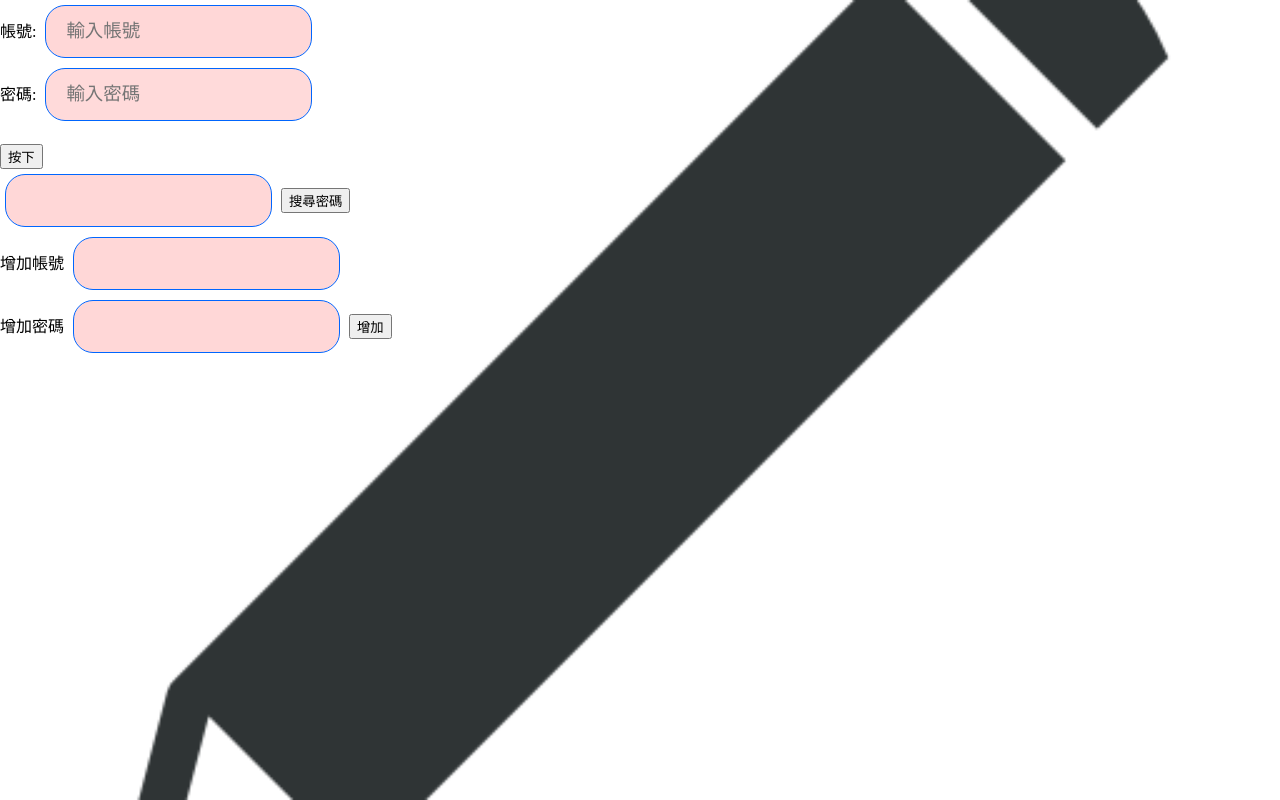
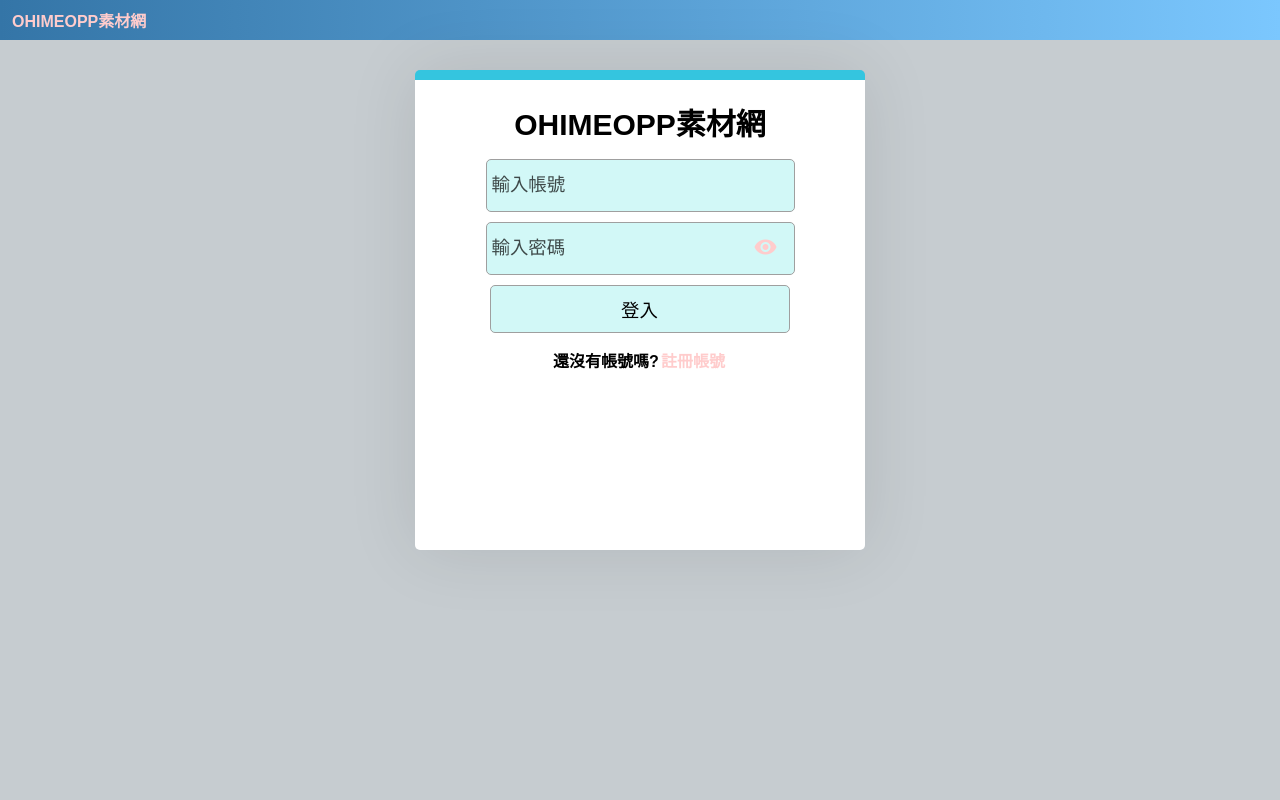
Before and after one commit to OHIMEOPP/PHP, a PHP site: page /indexAcount.php in a window 1280 px wide. Run offline with PHP 8.4, Linux system fonts and the light colour scheme; some web fonts are replaced.

Commit message:
跟新登入頁面配置 更新indexTWO頂端工具列

```diff
--- a/css/Account.css
+++ b/css/Account.css
@@ -1,5 +1,7 @@
 body {
-    background-image: url("./imageUI/uploadIMG.png");
+    /* background-image: url("./imageUI/uploadIMG.png"); */
+    background-image: none;
+    background-color: rgb(198, 204, 208);
     /* 替換為你的圖片 URL */
     background-size: cover;
     /* 自動調整背景圖片大小以填滿整個屏幕 */
@@ -13,6 +15,89 @@ body {
 
     /* padding: 20px; */
 }
+a:hover {
+    text-decoration: none;
+    color: rgb(189, 100, 100);
+    /* background-color: rgb(99, 99, 99); */
+}
+
+input {
+    box-shadow: none;
+    border: 1px solid #9f9f9f;
+    margin: 5px;
+    background-color: rgb(210, 248, 247);
+    font-size: 1.15em;
+    border-radius: 5px;
+    height: 48px;
+    width: 300px;
+    padding-left: 5px;
+    color: #222222;
+    padding-bottom: 2px;
+    font-weight: normal;
+    color: black;
+}
 input:focus {
-    background-color: #b9d3fd;
+    background-color:  rgb(210, 248, 247);
 }
+.topcontainer{
+    display: flex;
+    align-items: center;
+    position: fixed;
+    width: 100%;
+    height: 40px;
+    /* background-color:; */
+    background: linear-gradient(to right, rgb(52, 117, 167), #7bc7fe);
+}
+.topcontainer a{
+    margin: 10px;
+}
+.container1{
+    /* margin: 50px; */
+
+
+    padding: 10px;
+    width: 430px;
+    height: 450px;
+    background-color: white;
+    border-radius: 5px;
+    border-top: 10px solid #34c5df;
+    box-shadow: 0 0px 70px rgba(0, 0, 0, 0.1);
+
+    /*定位對齊*/
+    position:relative;
+    margin: auto;
+    top: 70px;
+    text-align:center;
+}
+.logintitle{
+    font-size: 30px;
+    margin: 10px;
+}
+.passwordzone{
+    position: relative;
+}
+.passwordzone a{
+    position: absolute;
+    display: flex;
+    border-radius: 5px;
+    width: 45px;
+    height: 45px;
+    /* border: #9f9f9f solid 1px; */
+    top: 7px;
+    right: 65px;
+    text-decoration: unset;
+    /* background-color: rgb(210, 248, 247); */
+
+    /* 內版面配置 */
+    justify-content: center;
+    align-items: center;
+}
+.submit{
+    cursor: pointer;
+}
+.switch-register{
+    margin: 10px;
+}
+.switch-register a{
+    cursor: pointer;
+}
--- a/indexAcount.php
+++ b/indexAcount.php
@@ -9,65 +9,63 @@ require_once 'function.php';
 <head>
     <meta charset="UTF-8">
     <!--style是css做修飾-->
+    <link href="https://fonts.googleapis.com/icon?family=Material+Icons" rel="stylesheet">
     <style>
-        <?php require_once './css/Account.css'; ?>.mainframe {
-            display: flex;
-            justify-content: center;
-        }
+        <?php
+        require_once './css/main.css';
+        require_once './css/Account.css';
 
-        input {
-            box-shadow: none;
-            border: 1px solid #0066ff;
-            margin: 5px;
-            background-color: rgb(255, 215, 215);
-            font-size: 1.15em;
-            border-radius: 20px;
-            height: 48px;
-            padding-left: 20px;
-            color: #222222;
-            padding-bottom: 2px;
-            font-weight: normal;
-            color: black;
-        }
-
-        .mainframe {
-            border-radius: 20px;
-        }
+        ?>
     </style>
 </head>
 
 <body>
-    <?php if (isset($_COOKIE['is_login']) && $_COOKIE['is_login'] == true) : //如果是已登入狀態，則跳到登入後頁面
+    <?php if (isset($_COOKIE['is_login']) && $_COOKIE['is_login'] == true): //如果是已登入狀態，則跳到登入後頁面
             header('Location: indexTWO.php?are=frontpage'); ?>
-    <?php else :
+    <?php else:
             if (isset($_SESSION['msg'])) { //沒有則回到登入頁面
                 echo "<p>" . $_SESSION['msg'] . "</p>";
             }
             ?>
 
         <div calss="mainframe">
-            <form  method="post"><!--已post法送出並導向登入處理-->
-                <label for="username">帳號:</label>
+            <div class="topcontainer">
+                <a href="indexAcount.php">OHIMEOPP素材網</a>
+            </div>
+            <div class="container1">
+                <div class="logintitle">OHIMEOPP素材網</div>
+                <div class="login">
+                    <form method="post" id="login"><!--已post法送出並導向登入處理-->
                         <!--設定post陣列名稱-->
-                <input id="account" type="text" value="" placeholder="輸入帳號" ><br>
+                        <input id="account" type="text" value="" placeholder="輸入帳號" required='required'>
+                        <div class="tab"></div>
+                        <div class="passwordzone">
+                            <input id="password" type="password" value="" placeholder="輸入密碼" required='required'><br>
+                            <a href="#">
+                                <i class="material-icons" onclick="swdisplay('password')">visibility</i>
+                            </a>
+                        </div>
 
-                <label>密碼:</label>
-                <input id="password" style="box-shadow: none; border: 1px solid #0065fd; background-color: rgb(255, 218, 218); font-size: 1.15em;border-radius: 20px; height: 48px; padding-left: 20px; color: #222222; padding-bottom: 2px; font-weight: normal; color: black;" type="passwor" value="" placeholder="輸入密碼"  required='required'><br><br>
-
-
-            </form><button onclick="xhraccount()">按下</button>
-            <form action='<?php echo $loginURL; ?>' method="post">
+                    </form><input type="submit" value="登入" class="submit" onclick="xhraccount()">
+                    <!-- <form action='<?php echo $loginURL; ?>' method="post">
                         <input type="text" name="NAME">
                         <button type="submit">搜尋密碼</button>
 
-            </form>
-            <form action='<?php echo $loginURL; ?>' method="post">
-                <label>增加帳號</label>
-                <input type="text" name="increaseaccount" id="account"><br>
-                <label>增加密碼</label>
-                <input type="text " name="increasepassword" id="password">
+                    </form> -->
+                </div>
+                <div>
+                    <div class="switch-register">
+                        還沒有帳號嗎?<a onclick="swdisplay('signzone')">註冊帳號</a>
+                    </div>
+                    <form action='<?php echo $loginURL; ?>' method="post" id="signzone" style="display:none">
+                        <input type="text" name="increaseaccount" id="account" placeholder="輸入帳號">
+                        <div class="tab"></div>
+                        <input type="text " name="increasepassword" id="password" placeholder="輸入密碼">
+                        <div class="tab"></div>
                         <button type="submit">增加</button>
                     </form>
+                </div>
+            </div>
         </div>
     <?php endif; ?>
 </body>
@@ -82,10 +80,10 @@ require_once 'function.php';
 
 
         var xhr = new XMLHttpRequest();
-        var data = "account="+account.value+"&"+"password="+password.value;
+        var data = "account=" + account.value + "&" + "password=" + password.value;
         xhr.open("post", "index.php", true);
         xhr.setRequestHeader("Content-Type", "application/x-www-form-urlencoded");
-        xhr.onreadystatechange = function() {
+        xhr.onreadystatechange = function () {
             if (this.readyState == 4 && this.status == 200) {
                 // document.getElementById("txtHint").innerHTML = this.responseText;
                 location.reload();
@@ -96,6 +94,31 @@ require_once 'function.php';
         xhr.send(data);
         // xhr.send("account="+ account.value +"&" + "password=");
     }
+    function swdisplay(item) {
+        const password = document.getElementById("password");
+        const signzon = document.getElementById("signzone");
+        const loginzon = document.getElementById("login");
+        switch (item) {
+            case "password":
+                if (password.type == "password")
+                    password.type = "text";
+                else {
+                    password.type = "password";
+                }
+                break;
+            case "signzone":
+                if (signzon.style.display == "none")
+                    signzon.style.display = "block";
+                // loginzon.style.display = "none";
+                // console.log(loginzon);
+                else {
+                    signzon.style.display = "none";
+                    // loginzon.style.display = "block";
+                }
+                break;
+        }
+
+    }
 </script>
 <?php
 // mysqli_close($link);
```
Also changed, not shown: css/frontpage.css (+8 -8 lines). Lines whose indentation alone changed are shown as unchanged.
